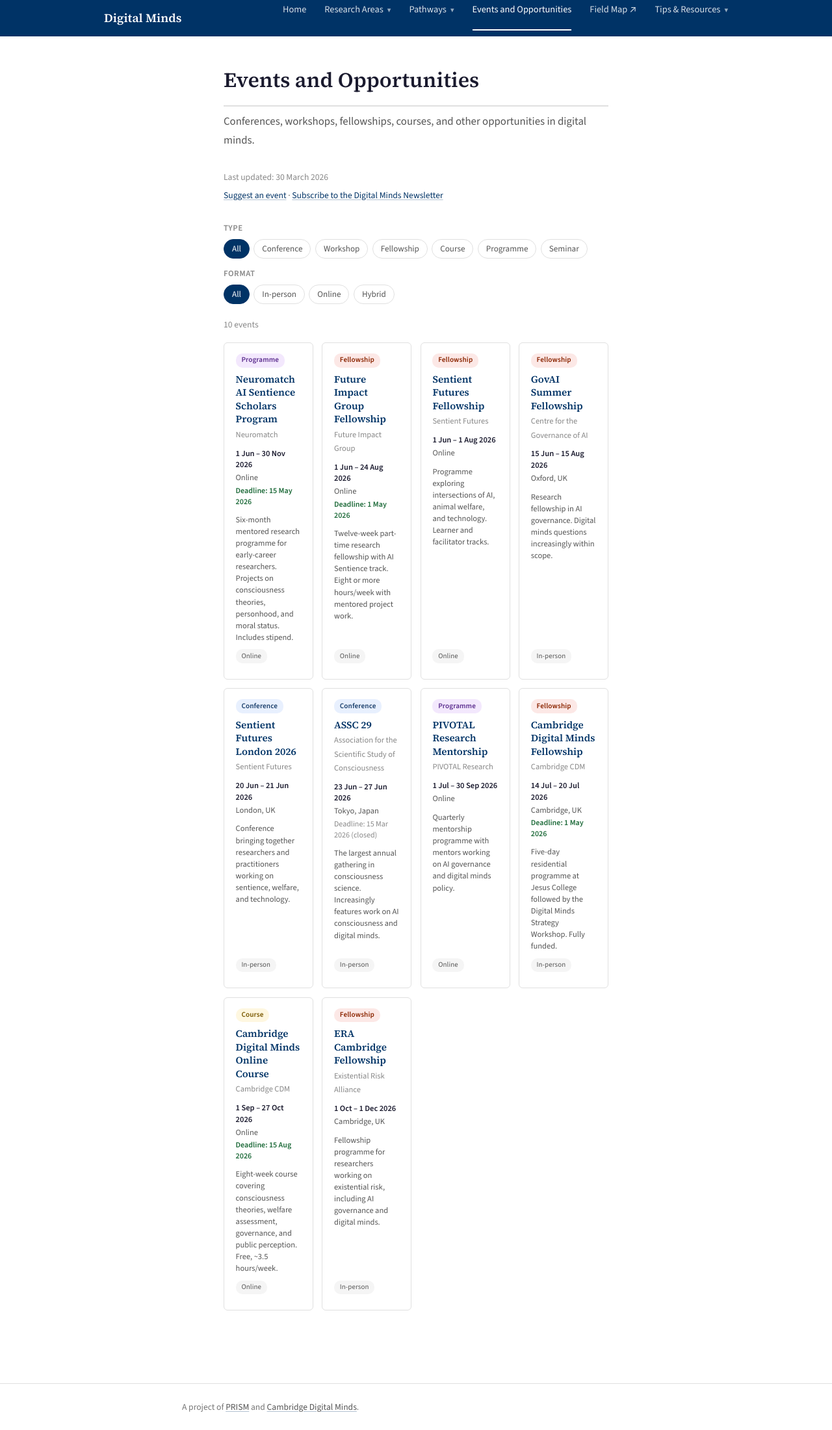
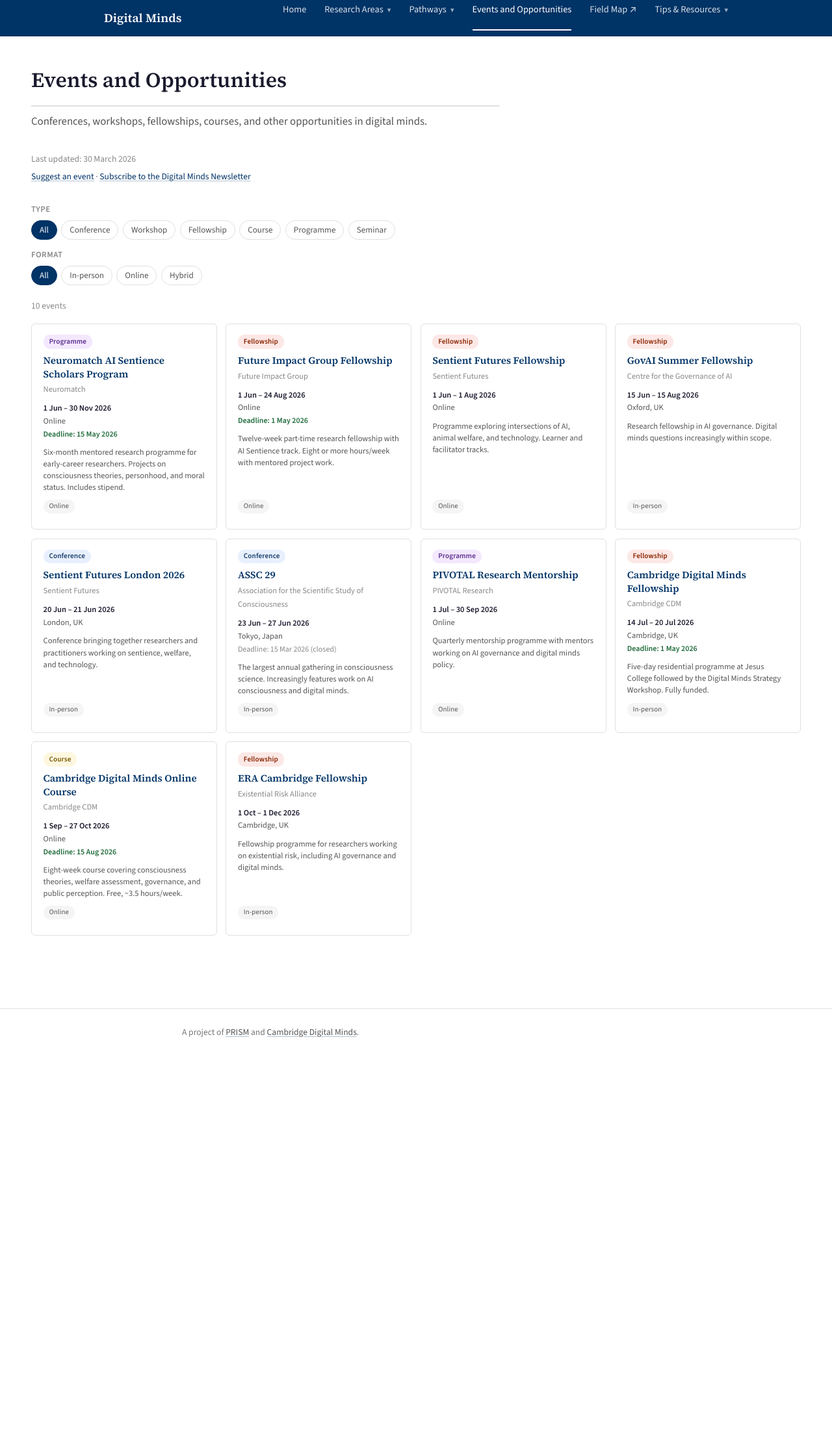
Before and after one commit to Mitchel-Alexander/getting-started-digital-minds, a Jekyll site: the page built from events.md, in a window 1280 px wide. Shown: the whole page at 65% size. Built offline with Jekyll 4.4.1, drawn with Linux system fonts in a browser that asks for light colours; after the commit the page ends 1624 px from its top, so only the background shows below that.

Commit message:
Break events page out of 720px content wrapper
Use :has() selector to remove max-width constraint on .content when it
contains the events page, allowing the card grid to use full screen width.

Co-Authored-By: Claude Opus 4.6 <noreply@anthropic.com>

```diff
--- a/assets/css/style.css
+++ b/assets/css/style.css
@@ -542,12 +542,11 @@ details.discipline .discipline-body ul:last-child {
   color: #555;
 }
 
-/* Events page — wide layout */
-.events-page {
-  max-width: 1600px;
-  margin: 0 auto;
-  padding-left: 2.5rem;
-  padding-right: 2.5rem;
+/* Events page — break out of .content wrapper */
+.content:has(.events-page) {
+  max-width: none;
+  padding-left: 3rem;
+  padding-right: 3rem;
 }
 
 .events-header {
```
